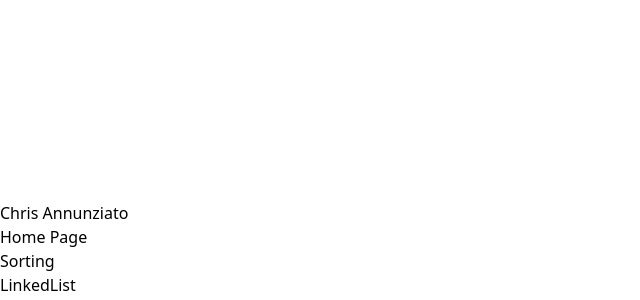
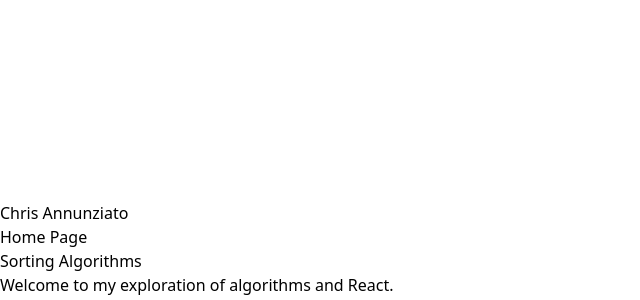
Before and after one commit to annunziatoc/algo_sorter, a React (Vite) app: page / in a window 1280 px wide. Shown: the part 652-952 px from the top of the page, without its empty margins (0-640 px from the left). Built offline with nearby package versions, Linux system fonts and the light colour scheme.

Commit message:
removed linked list

```diff
--- a/src/App.tsx
+++ b/src/App.tsx
@@ -2,7 +2,6 @@ import HomePage from "./routes/HomePage.tsx";
 import {BrowserRouter, Routes, Route} from "react-router-dom";
 import Layout from "./routes/Layout.tsx";
 import Sorting from "./routes/Sorting.tsx";
-import LinkedList from "./routes/LinkedList.tsx";
 
 
 function App() {
@@ -12,7 +11,6 @@ function App() {
                 <Route element={<Layout />}>
                     <Route path="/" element={<HomePage/>}/>
                     <Route path="/sorting" element={<Sorting/>} />
-                    <Route path="/linkedlist" element={<LinkedList/>} />
                 </Route>
             </Routes>
         </BrowserRouter>
--- a/src/routes/Header.tsx
+++ b/src/routes/Header.tsx
@@ -52,10 +52,7 @@ const Header = () => {
                             <div className="hover:text-stone-300 cursor-pointer">Home Page</div>
                         </Link>
                         <Link to="/sorting">
-                            <div className="hover:text-stone-300 cursor-pointer">Sorting</div>
-                        </Link>
-                        <Link to="/linkedlist">
-                            <div className="hover:text-stone-300 cursor-pointer">LinkedList</div>
+                            <div className="hover:text-stone-300 cursor-pointer">Sorting Algorithms</div>
                         </Link>
                     </div>
                 </div>
```
Also changed, not shown: src/routes/Sorting.tsx (line endings or trailing spaces).
